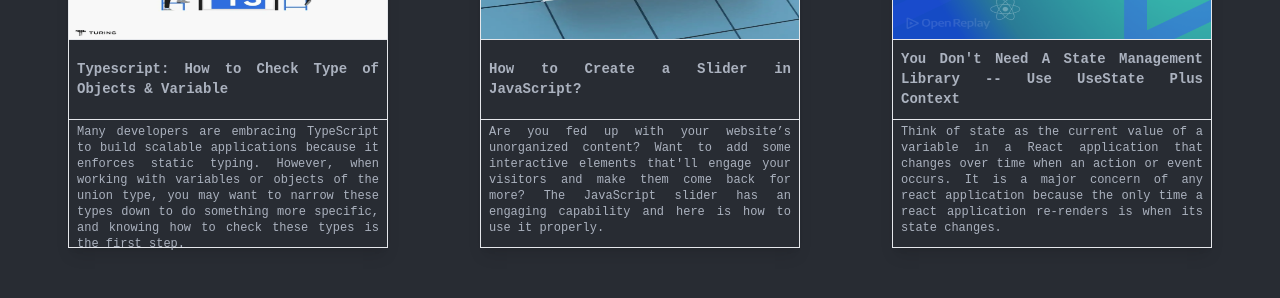
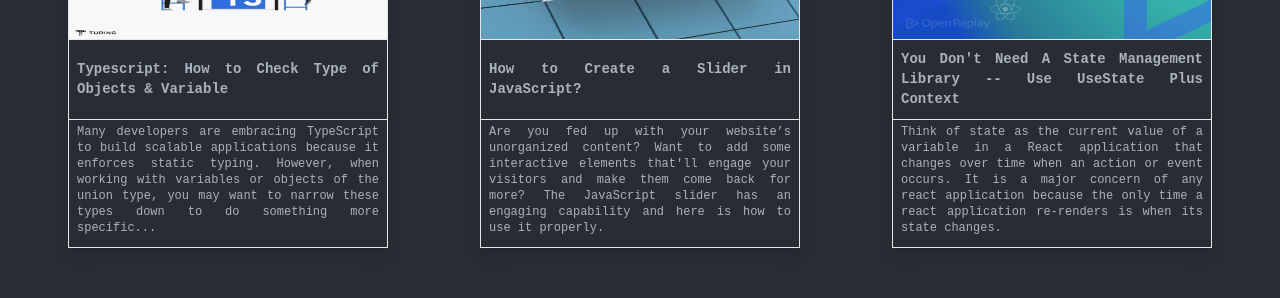
Before and after one commit to ForJessicaSake/Portfolio, a React (Create React App) app: page / in a window 1280 px wide. Shown: the part 3220-3518 px from the top of the page. Built offline with nearby package versions, Linux system fonts and the light colour scheme; no server answers.

Commit message:
projects

```diff
--- a/src/components/GuestWriting.tsx
+++ b/src/components/GuestWriting.tsx
@@ -46,7 +46,7 @@ const GuestWriting: React.FC = () => {
       title: "Typescript: How to Check Type of Objects & Variable",
       coverImage: "/types.png",
       brief:
-        "Many developers are embracing TypeScript to build scalable applications because it enforces static typing. However, when working with variables or objects of the union type, you may want to narrow these types down to do something more specific, and knowing how to check these types is the first step.",
+        "Many developers are embracing TypeScript to build scalable applications because it enforces static typing. However, when working with variables or objects of the union type, you may want to narrow these types down to do something more specific...",
     },
 
     {
@@ -101,7 +101,7 @@ const GuestWriting: React.FC = () => {
 
               <figcaption className="w-80">
                 <h2 className="font-bold h-20 flex items-center lg:text-sm text-sm border-t-0 border px-2 py-2 text-justify">
-            {article.title}
+                  {article.title}
                 </h2>
                 <p className="h-32 text-xs border border-t-0 px-2 py-1 text-justify">
                   {article.brief}
```
